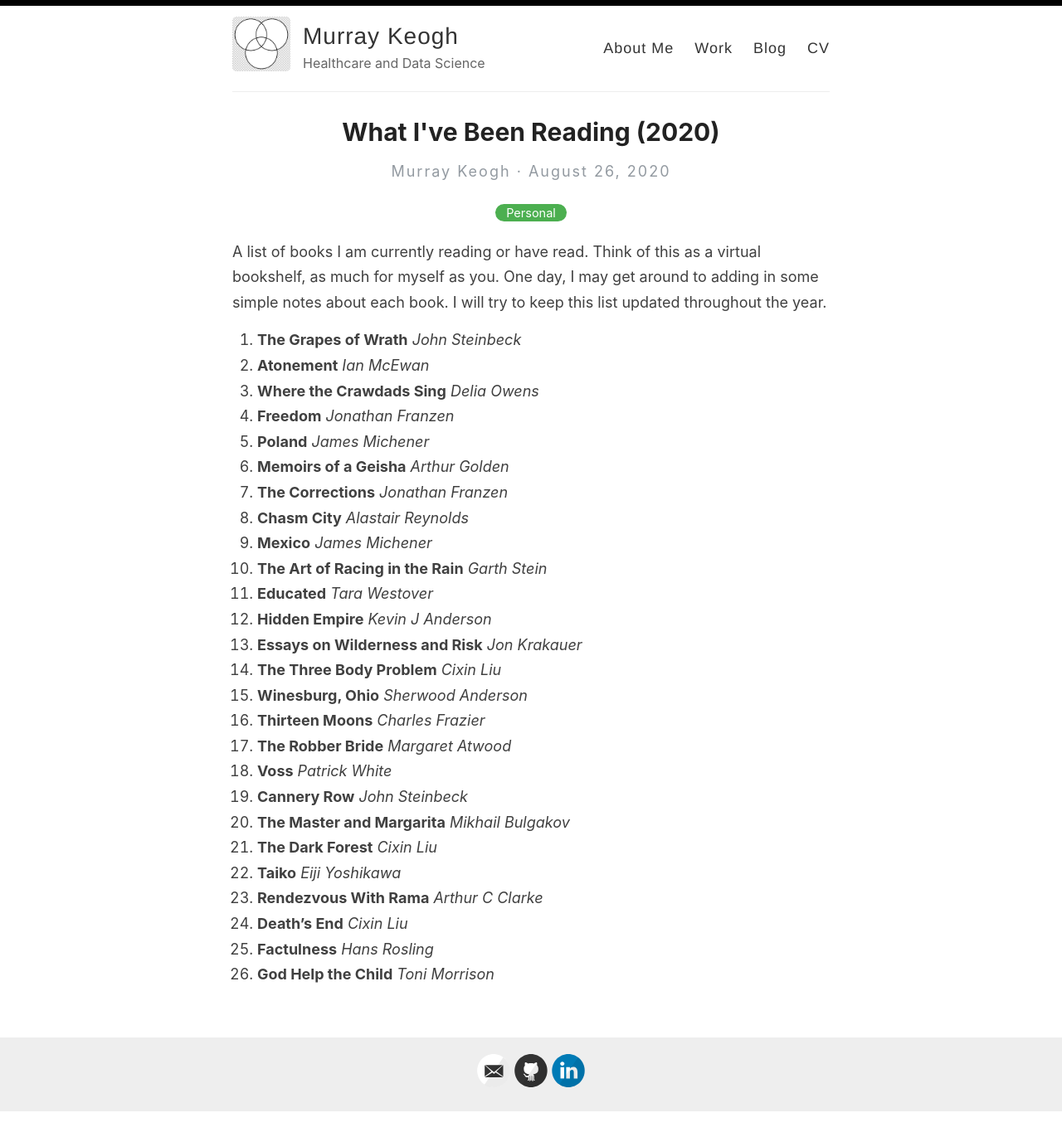
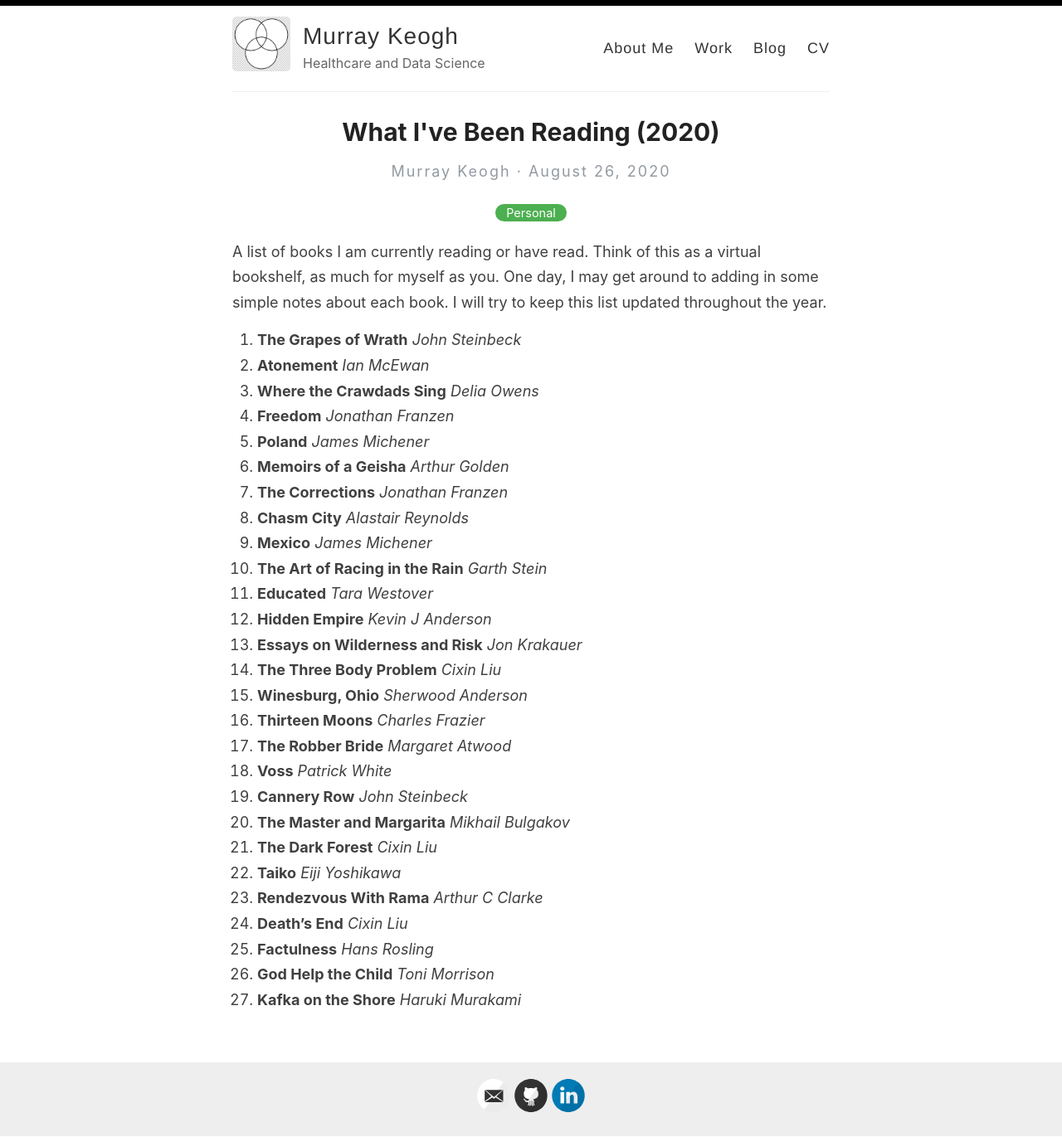
Before and after one commit to Murrkeys/Murrkeys.github.io, a Jekyll site: the page built from _posts/2020-08-26-books.md, in a window 1280 px wide. Shown: the whole page at 83% size. Built offline with Jekyll 4.4.1, drawn with Linux system fonts in a browser that asks for light colours; before the commit the page ends 1340 px from its top, so only the background shows below that.

Commit message:
Update 2020-08-26-books.md

```diff
--- a/_posts/2020-08-26-books.md
+++ b/_posts/2020-08-26-books.md
@@ -31,3 +31,4 @@ A list of books I am currently reading or have read. Think of this as a virtual
 24. **Death's End** *Cixin Liu*
 25.  **Factulness** *Hans Rosling*
 26. **God Help the Child** *Toni Morrison*
+27. **Kafka on the Shore** *Haruki Murakami*
```
